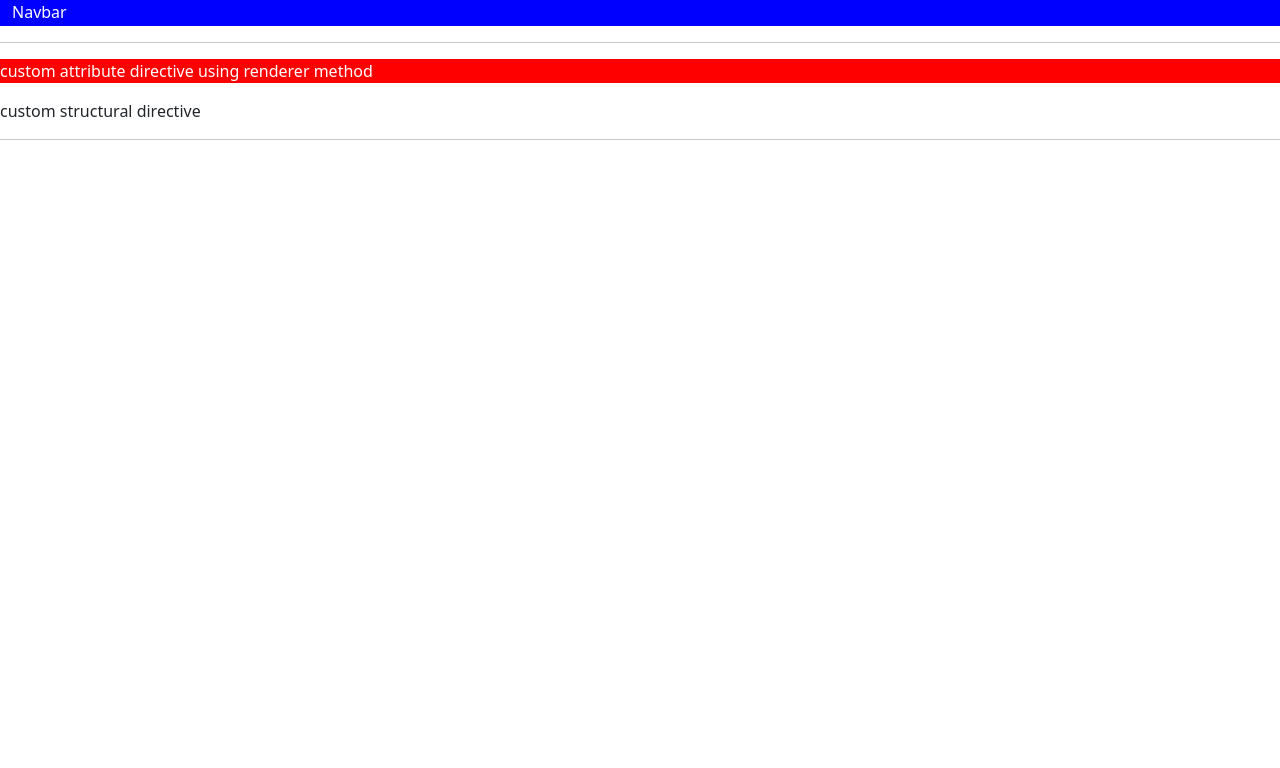
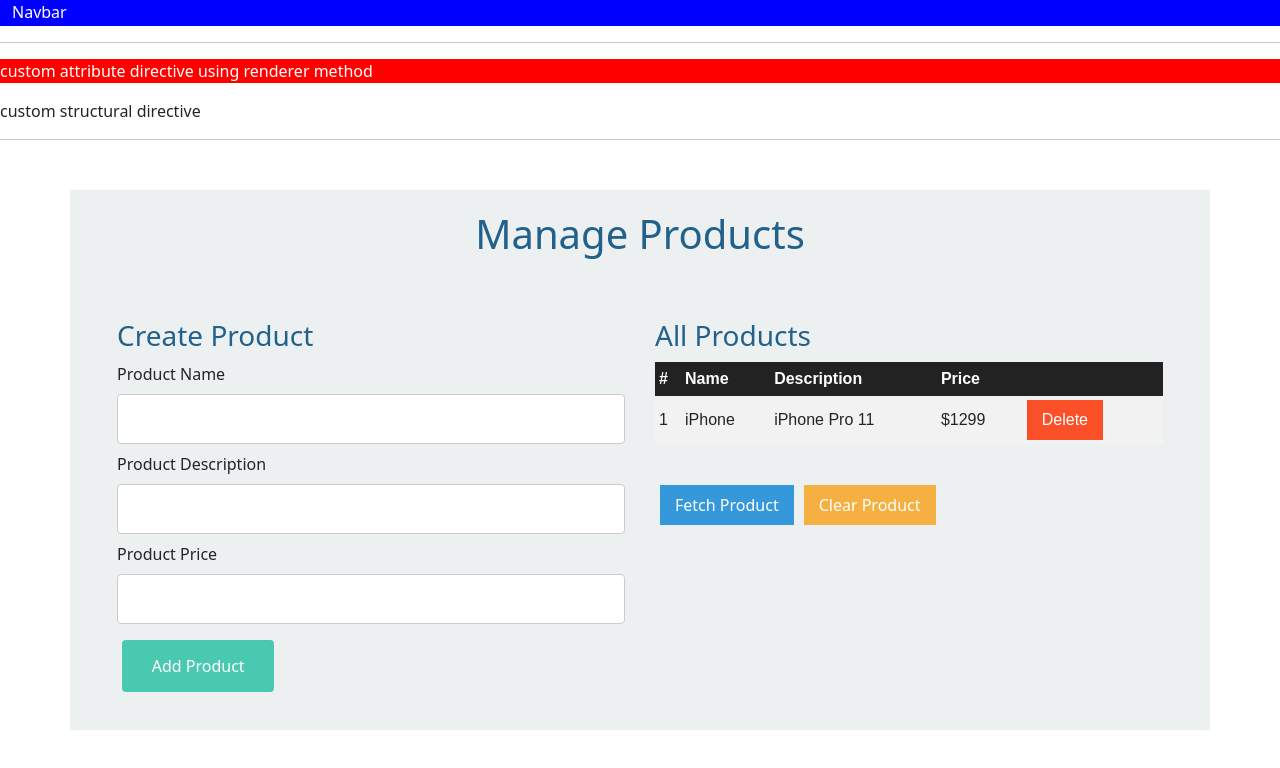
Before and after one commit to JAINIK0903/angular-training, an Angular app: page / in a window 1280 px wide. Shown: the top 768 px of the page. Built offline with nearby package versions, Linux system fonts and the light colour scheme.

Commit message:
implemented service and create product component

```diff
--- a/src/app/app.component.html
+++ b/src/app/app.component.html
@@ -22,6 +22,7 @@
 <p #test>custom attribute directive using renderer method</p>
 <p appCustomStructuralDirective>custom structural directive</p>
 <hr>
+<app-product></app-product>
 <!-- <app-parent-demo></app-parent-demo>
 
 <app-child-demo></app-child-demo> -->
--- a/src/app/app.component.ts
+++ b/src/app/app.component.ts
@@ -9,7 +9,7 @@ export class AppComponent {
   title = 'book-shop';
   @ViewChild('test') test!: ElementRef;
   constructor(private renderer: Renderer2) {}
-  ngAfterViewInit() {
+  ngAfterViewInit(): void {
     this.renderer.setStyle(this.test.nativeElement, 'backgroundColor', 'red');
     this.renderer.setStyle(this.test.nativeElement, 'color', 'white');
   }
--- /dev/null
+++ b/src/app/product/product.component.html
@@ -0,0 +1,54 @@
+<div class="main-area">
+    <div class="content-area">
+        <div class="header">
+            <h1>{{title}}</h1>
+            <hr>
+        </div>
+        <div class="container">
+            <!--Add product form-->
+            <div class="form-area">
+                <h3>{{sectiononeTitle}}</h3>
+                <!-- <ng-container *ngFor="let input"> -->
+                <form #productsForm="ngForm" (ngSubmit)="onProductCreate(productsForm.value)">
+                    <label>Product Name</label>
+                    <input type="text" name="productName" ngModel>
+
+                    <label>Product Description</label>
+                    <input type="text" name="Description" ngModel>
+
+                    <label>Product Price</label>
+                    <input type="text" name="price" ngModel>
+
+                    <input type="submit" value="Add Product" name="AddProduct">
+                </form>
+                <!-- </ng-container> -->
+            </div>
+
+            <!--Display product area-->
+            <div class="product-display-area">
+                <h3>{{sectiontwoTitle}}</h3>
+                <table id="products">
+                    <tr>
+                        <th>#</th>
+                        <th>Name</th>
+                        <th>Description</th>
+                        <th>Price</th>
+                        <th></th>
+                    </tr>
+                    <tr>
+                        <td>1</td>
+                        <td>iPhone</td>
+                        <td>iPhone Pro 11</td>
+                        <td>$1299</td>
+                        <td><button class="btn-delete">Delete</button></td>
+                    </tr>
+                </table>
+                <hr>
+                <div class="action-btn-container">
+                    <button class="btn-fetch">Fetch Product</button>
+                    <button class="btn-clear">Clear Product</button>
+                </div>
+            </div>
+        </div>
+    </div>
+</div>
--- /dev/null
+++ b/src/app/product/product.component.scss
@@ -0,0 +1,102 @@
+.main-area{
+    margin: 30px 50px;
+    padding: 20px 20px;
+}
+
+.content-area{
+    padding: 20px 20px;
+    background-color: #ECF0F1 ;
+}
+.header{
+    text-align: center;
+    color: #21618C;
+    padding: 0px 20px;
+}
+h3{
+    color: #21618C;
+    margin: 10px 0px;
+}
+hr{
+    margin-top: 20px;
+    margin-bottom: 20px;
+    color:#ECF0F1;
+}
+
+.container{
+    display: flex;
+}
+.form-area{
+    width: 50%;
+    padding: 10px 15px;
+}
+.product-display-area{
+    width: 50%;
+    padding: 10px 15px;
+}
+input[type=text], select {
+    width: 100%;
+    padding: 12px 20px;
+    margin: 8px 0;
+    display: inline-block;
+    border: 1px solid #ccc;
+    border-radius: 4px;
+    box-sizing: border-box;
+  }
+
+  input[type=submit] {
+    width: 30%;
+    background-color: #48C9B0;
+    color: white;
+    padding: 14px 20px;
+    margin: 8px 5px;
+    border: none;
+    border-radius: 4px;
+    cursor: pointer;
+  }
+
+  input[type=submit]:hover {
+    background-color: #1ABC9C;
+  }
+
+  #products {
+    font-family: Arial, Helvetica, sans-serif;
+    border-collapse: collapse;
+    width: 100%;
+  }
+
+  #products td, #products th {
+    padding: 4px;
+  }
+
+  #products tr:nth-child(even){background-color: #f2f2f2;}
+
+  #products tr:hover {background-color: #ddd;}
+
+  #products th {
+    padding-top: 5px;
+    padding-bottom: 5px;
+    text-align: left;
+    background-color: #222;
+    color: white;
+  }
+
+  button{
+    border: none;
+    padding: 8px 15px;
+    margin: 0px 5px;
+  }
+
+  .btn-delete{
+    background-color: #FB5027;
+    color: white;
+  }
+
+  .btn-fetch{
+    background-color: #3498DB;
+    color: white;
+  }
+
+  .btn-clear{
+    background-color: #F5B041;
+    color: white;
+  }
--- /dev/null
+++ b/src/app/product/product.component.ts
@@ -0,0 +1,32 @@
+import { Component } from '@angular/core';
+import { ProductService } from '../service/product.service';
+import { HttpClient } from '@angular/common/http';
+
+@Component({
+  selector: 'app-product',
+  templateUrl: './product.component.html',
+  styleUrls: ['./product.component.scss'],
+})
+export class ProductComponent {
+  title: string = 'Manage Products';
+  sectiononeTitle: string = 'Create Product';
+  sectiontwoTitle: string = 'All Products';
+
+  constructor(
+    private http: HttpClient,
+    private productService: ProductService
+  ) {}
+
+  onProductCreate(products: {
+    productName: string;
+    Description: string;
+    price: string;
+  }) {
+    this.productService.createProduct(products);
+    this.http
+      .get('https://jsonplaceholder.typicode.com/posts')
+      .subscribe((res) => {
+        console.log(res);
+      });
+  }
+}
--- /dev/null
+++ b/src/app/service/product.service.ts
@@ -0,0 +1,23 @@
+import { HttpClient, HttpHeaders } from '@angular/common/http';
+import { Injectable } from '@angular/core';
+
+@Injectable({
+  providedIn: 'root',
+})
+export class ProductService {
+  constructor(private http: HttpClient) {}
+
+  //Create product in database
+  createProduct(products: any) {
+    // console.log(products);
+    // const header = new HttpHeaders({ myHeader: 'product' });
+    this.http
+      .post<any>('https://jsonplaceholder.typicode.com/posts', products)
+      .subscribe((res) => {
+        console.log(res);
+      });
+  }
+
+  //Fetch product from database
+  fetchProduct() {}
+}
```
Also changed, not shown: src/app/app.module.ts (+8 -1 lines), src/app/product/product.module.ts (added, +12 -0 lines), 2 other files (tests, documents, lock files or other folders).
